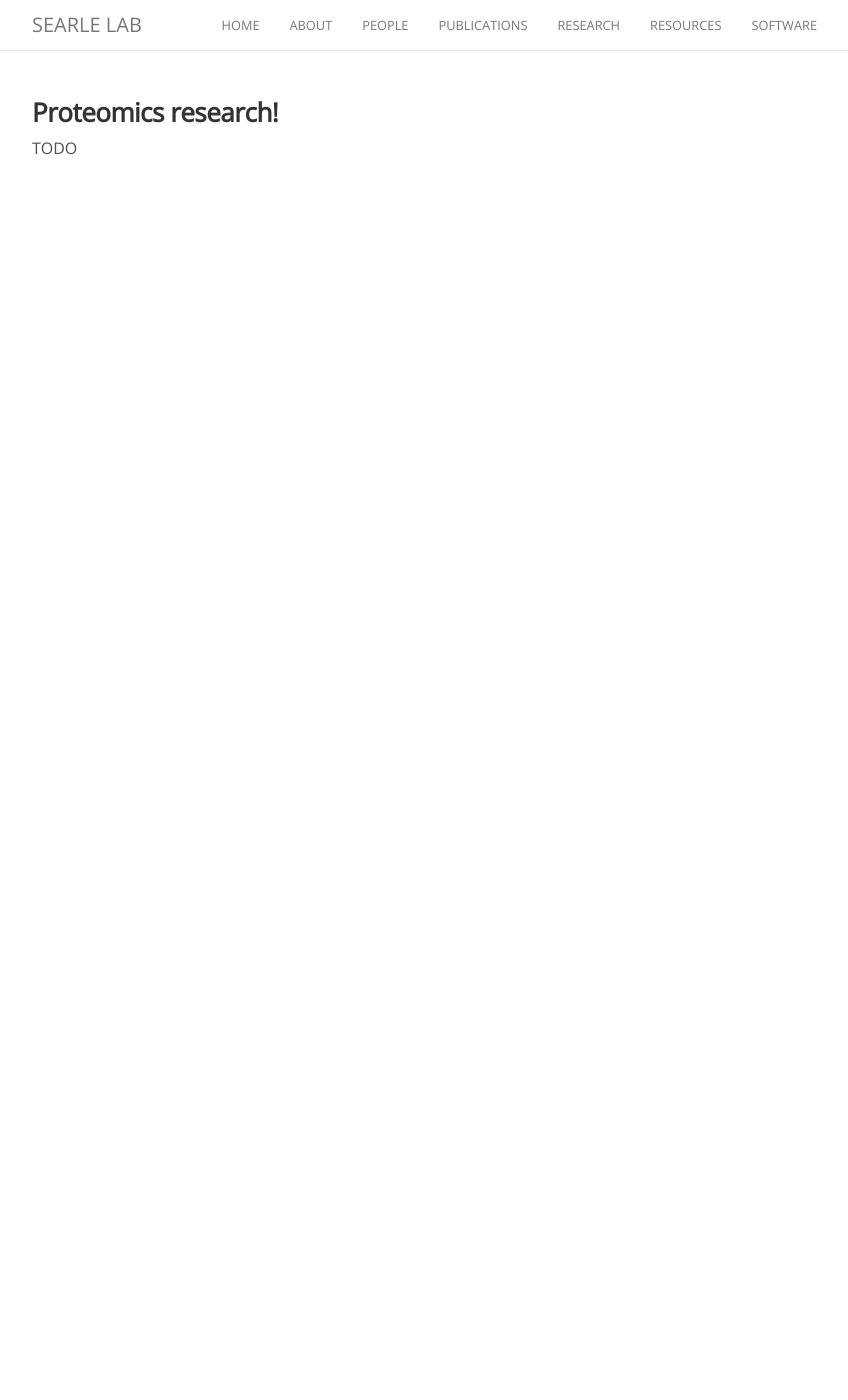
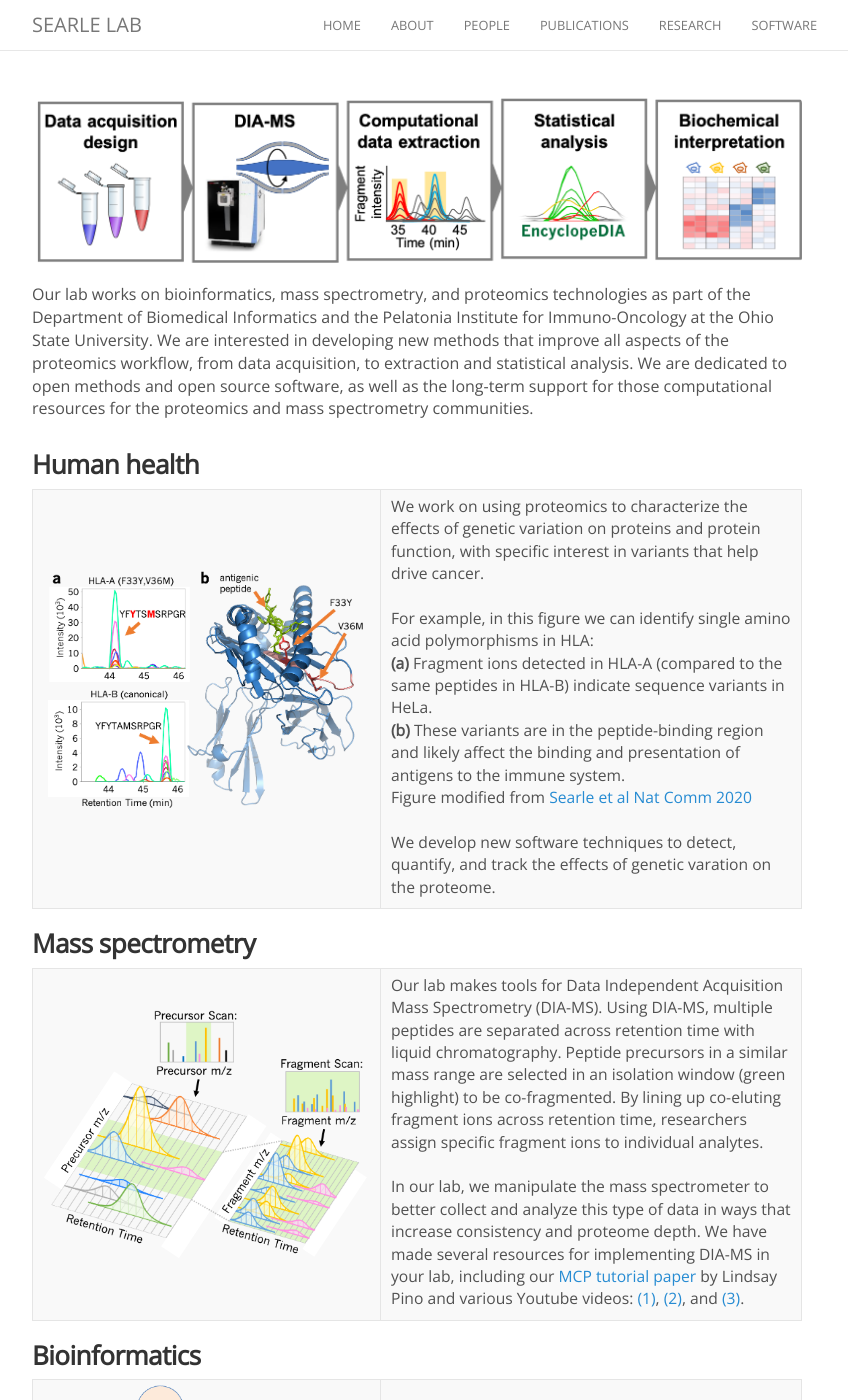
Before and after one commit to searlelab/searlelab.github.io, a Jekyll site: the page built from research.md, in a window 1280 px wide and 1400 px high. Shown: the whole window, without its empty margins (223-1071 px from the left). Built offline with Jekyll 4.4.1, drawn with Linux system fonts in a browser that asks for light colours; nearby versions of some CDN libraries; comment, search, counter and statistics services are not loaded.

Commit message:
updated research

```diff
--- a/_config.yml
+++ b/_config.yml
@@ -32,8 +32,8 @@ nav:
     href:           "/publication"
   - name:           "research"
     href:           "/research"
-  - name:           "resources"
-    href:           "/resources"
+#  - name:           "resources"
+#    href:           "/resources"
   - name:           "software"
     href:           "/software"
 #  - name:           "blog"
--- a/research.md
+++ b/research.md
@@ -2,7 +2,20 @@
 title: Research
 permalink: /research/
 ---
+<img src="{{site.baseurl}}/images/research/research_structure.png" data-action="zoom">
+Our lab works on bioinformatics, mass spectrometry, and proteomics technologies as part of the Department of Biomedical Informatics and the Pelatonia Institute for Immuno-Oncology at the Ohio State University. We are interested in developing new methods that improve all aspects of the proteomics workflow, from data acquisition, to extraction and statistical analysis. We are dedicated to open methods and open source software, as well as the long-term support for those computational resources for the proteomics and mass spectrometry communities.
 
-### Proteomics research!
+### Human health
 
-TODO
+|-----|-----|
+|<img width="500" src="{{site.baseurl}}/images/research/hla_variants.png" data-action="zoom">|<label style="font-weight: 300 !important; width: 400px;">We work on using proteomics to characterize the effects of genetic variation on proteins and protein function, with specific interest in variants that help drive cancer.<br><br>For example, in this figure we can identify single amino acid polymorphisms in HLA:<br><b>(a)</b> Fragment ions detected in HLA-A (compared to the same peptides in HLA-B) indicate sequence variants in HeLa. <br><b>(b)</b> These variants are in the peptide-binding region and likely affect the binding and presentation of antigens to the immune system. <br>Figure modified from [Searle et al Nat Comm 2020](https://www.nature.com/articles/s41467-020-15346-1)<br><br>We develop new software techniques to detect, quantify, and track the effects of genetic varation on the proteome.</label>|
+
+### Mass spectrometry
+
+|-----|-----|
+|<img width="500" src="{{site.baseurl}}/images/research/dia_basics.png" data-action="zoom">|<label style="font-weight: 300 !important; width: 400px;">Our lab makes tools for Data Independent Acquisition Mass Spectrometry (DIA-MS). Using DIA-MS, multiple peptides are separated across retention time with liquid chromatography. Peptide precursors in a similar mass range are selected in an isolation window (green highlight) to be co-fragmented. By lining up co-eluting fragment ions across retention time, researchers assign specific fragment ions to individual analytes. <br><br>In our lab, we manipulate the mass spectrometer to better collect and analyze this type of data in ways that increase consistency and proteome depth. We have made several resources for implementing DIA-MS in your lab, including our [MCP tutorial paper](https://doi.org/10.1074/mcp.P119.001913) by Lindsay Pino and various Youtube videos: [(1)](https://www.youtube.com/watch?v=RidYXjvAk0s), [(2)](https://www.youtube.com/watch?v=EjHyMxIOMKE), and [(3)](https://www.youtube.com/watch?v=coRDFs8Z8Ks).</label>|
+
+### Bioinformatics
+
+|-----|-----|
+|<img width="500" src="{{site.baseurl}}/images/research/neuralnetwork.png" data-action="zoom">|<label style="font-weight: 300 !important; width: 400px;">Bioinformatics!</label>|
--- a/style.scss
+++ b/style.scss
@@ -260,9 +260,10 @@ img {
 }
 
 table {
+	font-family: "Open Sans", "Source Sans Pro", "Helvetica Neue", Helvetica, Arial, sans-serif;
   margin-bottom: 1rem;
   width: 100%;
-  font-size: 70%;
+  font-size: 80%;
   border: 1px solid #e5e5e5;
   border-collapse: collapse;
 }
```
Also changed, not shown: _software/cider.md (added, +18 -0 lines), about.md (+1 -2 lines), software.md (+1 -1 lines), images/research/dia_basics.png (added), images/research/hla_variants.png (added), images/research/neuralnetwork.png (added), images/research/research_structure.png (added), images/software/cider_image.png (added), 1 other file.
